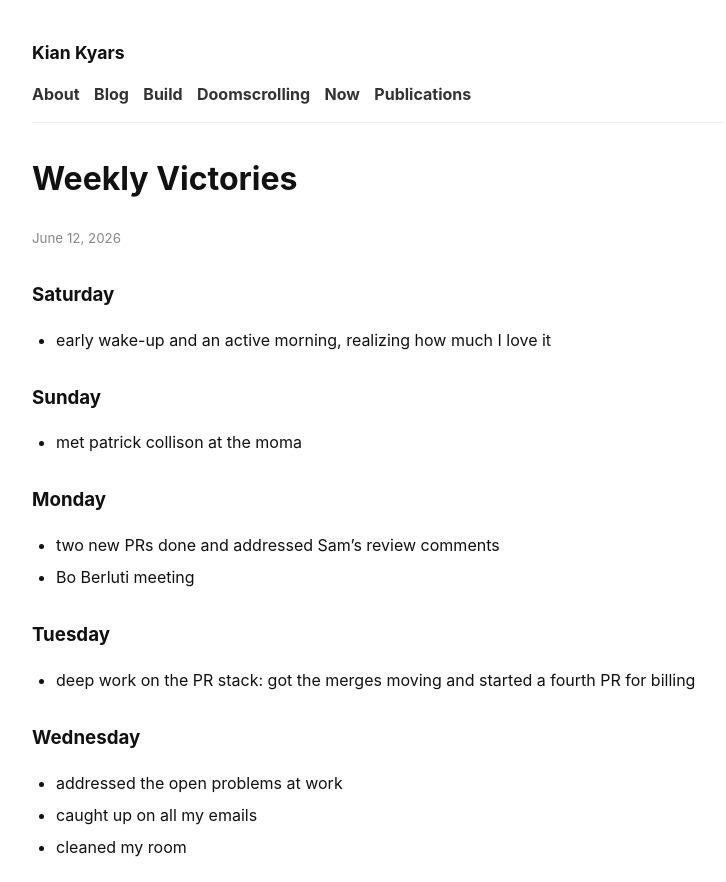
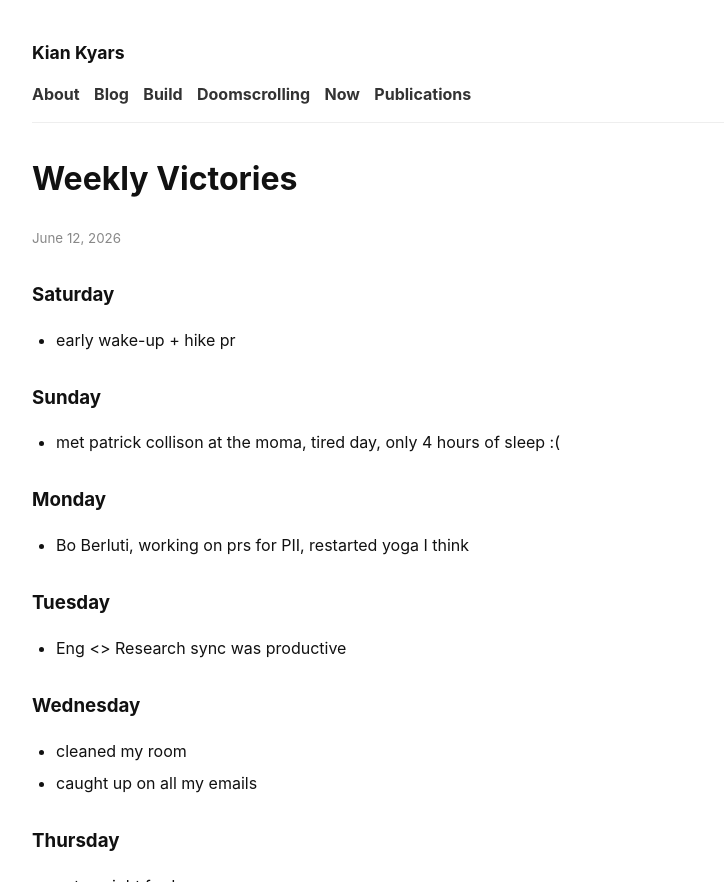
Before and after one commit to kiankyars/kiankyars.github.io, a Jekyll site: the page built from _posts/weekly-victories/2026-06-12-weekly-victories.md, in a window 1280 px wide, cut to the strip 0-882 px from the top of the page. Shown: the whole strip, without its empty margins (262-988 px from the left). Built offline with Jekyll 4.4.1, drawn with Linux system fonts in a browser that asks for light colours; some of the changed text lies outside the part shown.

Commit message:
correct claude

```diff
--- a/_posts/weekly-victories/2026-06-12-weekly-victories.md
+++ b/_posts/weekly-victories/2026-06-12-weekly-victories.md
@@ -7,26 +7,24 @@ categories: reflection
 
 ### Saturday
 
-- early wake-up and an active morning, realizing how much I love it
+- early wake-up + hike pr
 
 ### Sunday
 
-- met patrick collison at the moma
+- met patrick collison at the moma, tired day, only 4 hours of sleep :(
 
 ### Monday
 
-- two new PRs done and addressed Sam's review comments
-- Bo Berluti meeting
+- Bo Berluti, working on prs for PII, restarted yoga I think
 
 ### Tuesday
 
-- deep work on the PR stack: got the merges moving and started a fourth PR for billing
+- Eng <> Research sync was productive
 
 ### Wednesday
 
-- addressed the open problems at work
+- cleaned my room
 - caught up on all my emails
-- cleaned my room
 
 ### Thursday
 
@@ -36,4 +34,5 @@ categories: reflection
 
 ### Friday
 
-- so honored that Joe read my semiconductor blog, people actually read my stuff
+- great sync with the research team
+- last work day, had to make it count!
```
Also changed, not shown: _posts/weekly-victories/2026-05-29-weekly-victories.md (+1 -0 lines), _posts/weekly-victories/2026-06-05-weekly-victories.md (+2 -3 lines), _posts/weekly-victories/2026-06-19-weekly-victories.md (+1 -1 lines).
